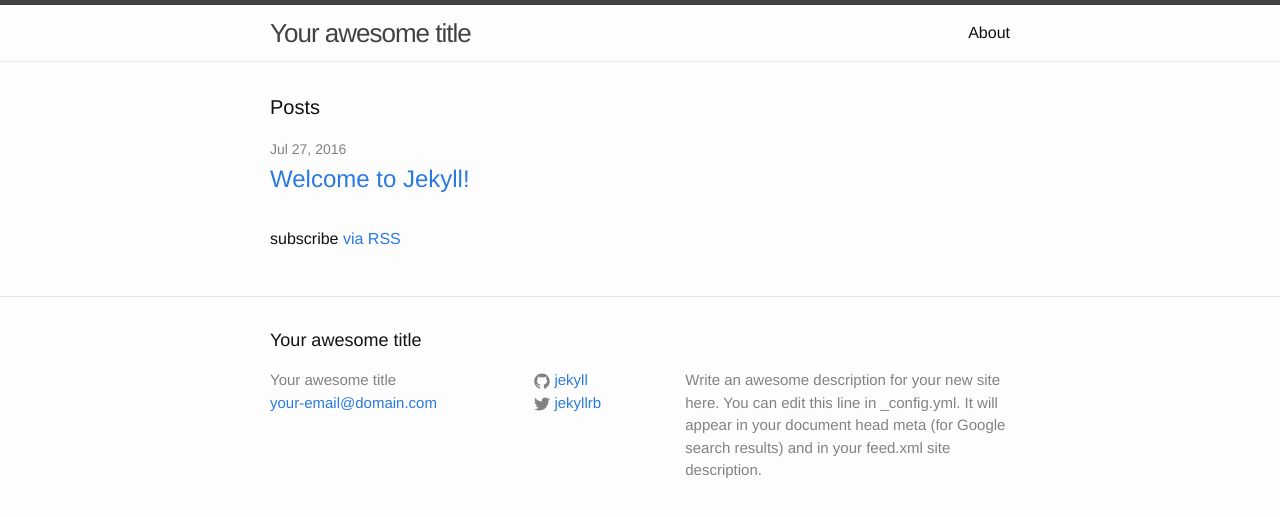
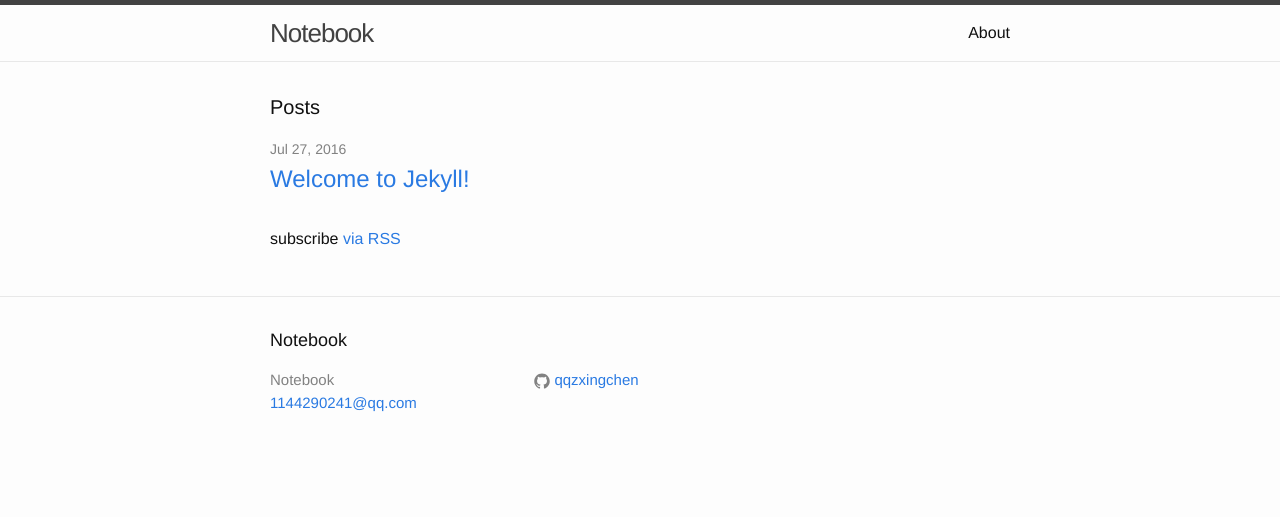
Before and after one commit to qqzxingchen/qqzxingchen.github.io, a Jekyll site: the page built from index.html, in a window 1280 px wide. Shown: the top 517 px of the page. Built offline with Jekyll 4.4.1, drawn with Linux system fonts in a browser that asks for light colours.

Commit message:
change my information

```diff
--- a/_config.yml
+++ b/_config.yml
@@ -6,16 +6,11 @@
 # 'jekyll serve'. If you change this file, please restart the server process.
 
 # Site settings
-title: Your awesome title
-email: your-email@domain.com
-description: > # this means to ignore newlines until "baseurl:"
-  Write an awesome description for your new site here. You can edit this
-  line in _config.yml. It will appear in your document head meta (for
-  Google search results) and in your feed.xml site description.
+title: Notebook
+email: 1144290241@qq.com
 baseurl: "" # the subpath of your site, e.g. /blog
-url: "http://yourdomain.com" # the base hostname & protocol for your site
-twitter_username: jekyllrb
-github_username:  jekyll
+url: "http://qqzxingchen.github.io" # the base hostname & protocol for your site
+github_username:  qqzxingchen
 
 # Build settings
 markdown: kramdown
```
